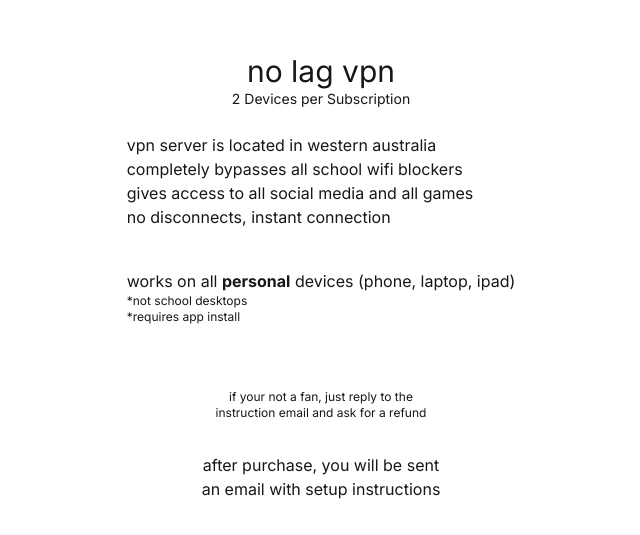
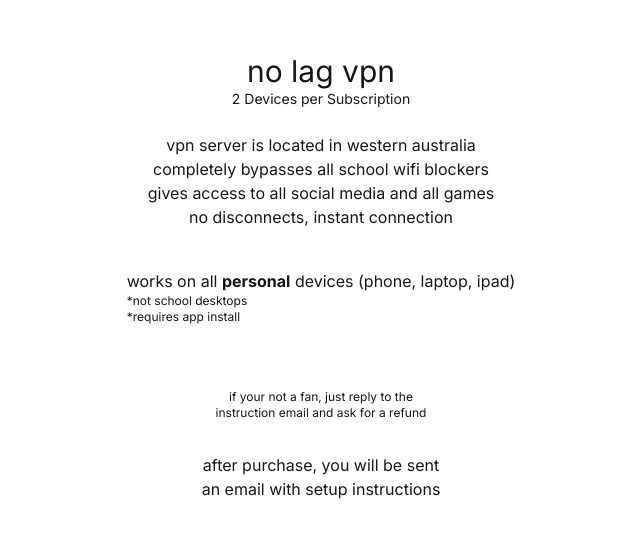
Before and after one commit to 2concrete/portfolio, a Next.js app: page /vpn in a window 1280 px wide. Shown: the part 123-658 px from the top of the page, without its empty margins (319-959 px from the left). Built offline with nearby package versions, Linux system fonts and the light colour scheme.

Commit message:
ok last commit i swear

```diff
--- a/app/components/Vpn.tsx
+++ b/app/components/Vpn.tsx
@@ -8,7 +8,7 @@ export const Vpn = () => {
         <span className="text-3xl">no lag vpn</span>
         <span className="text-sm mb-6">2 Devices per Subscription</span>
         <div>
-          <ol className="mb-10">
+          <ol className="mb-10 text-center">
             <li>vpn server is located in western australia</li>
             <li>completely bypasses all school wifi blockers</li>
             <li>gives access to all social media and all games</li>
```
